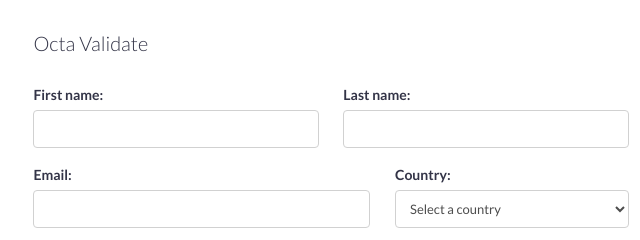
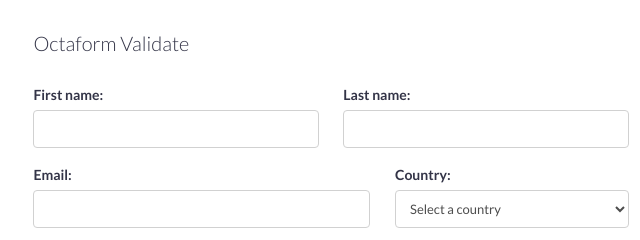
Before and after one commit to octaform/octaform, a website built with webpack: page demo/index.html in a window 1280 px wide. Shown: the top 240 px of the page, 309-949 px from the left. Built offline with nearby package versions, Linux system fonts and the light colour scheme.

Commit message:
Changed name

```diff
--- a/demo/index.html
+++ b/demo/index.html
@@ -4,13 +4,13 @@
   <meta charset="UTF-8">
   <meta name="viewport" content="width=device-width, initial-scale=1.0">
   <meta http-equiv="X-UA-Compatible" content="ie=edge">
-  <title>Octa Validate</title>
+  <title>Octaform Validate</title>
 </head>
 <body>
   <form class="container">
     <div class="row">
       <div class="col-12">
-        <h4>Octa Validate</h4>
+        <h4>Octaform Validate</h4>
       </div>
 
       <label class="col-6">
```
Also changed, not shown: package.json (+5 -5 lines).
